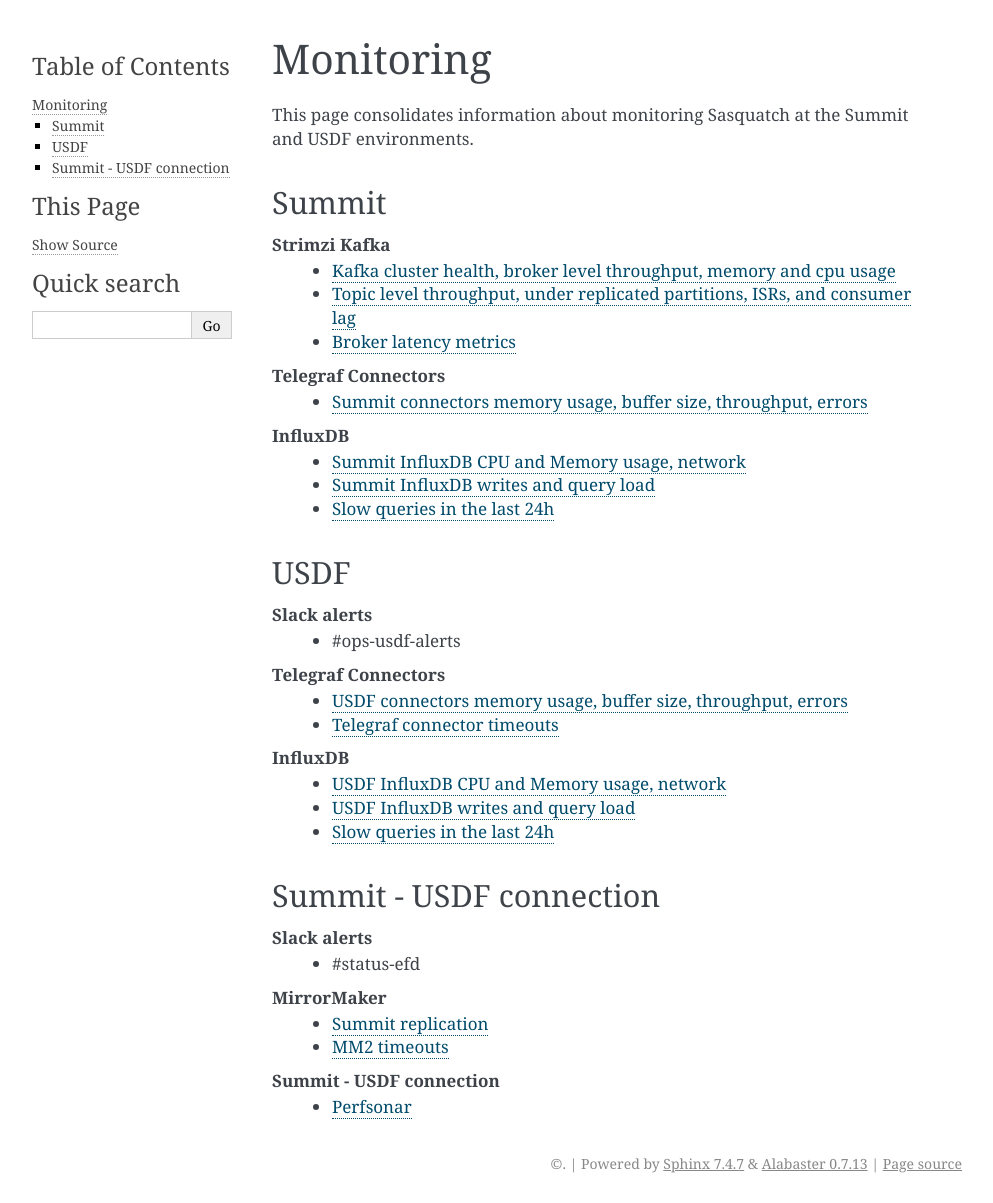
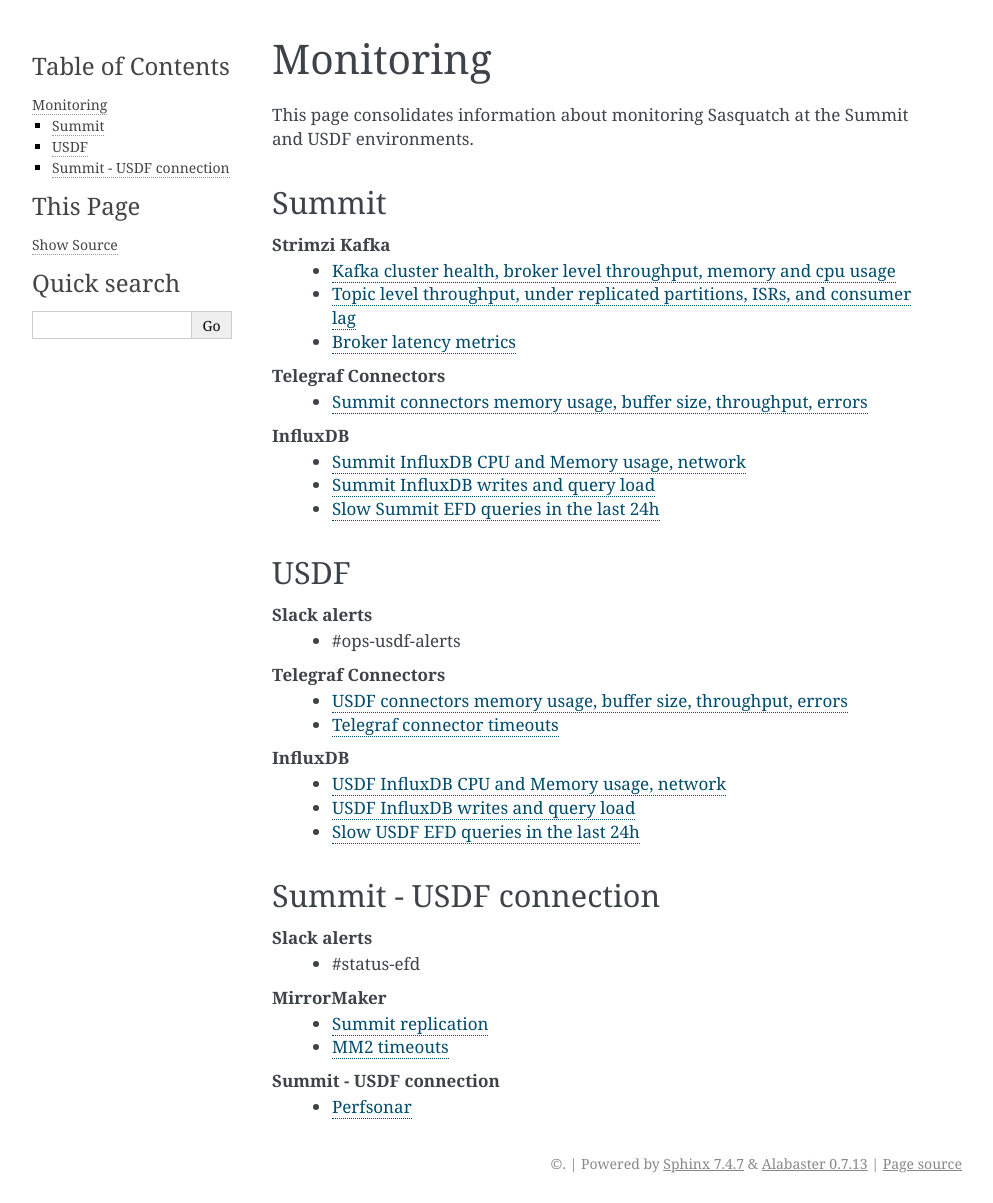
Before and after one commit to lsst-sqre/sasquatch, a Sphinx documentation site: the page built from docs/admin/monitoring.rst, in a window 1280 px wide. Shown: the whole page, without its empty margins (148-1141 px from the left). Built offline with Sphinx 7.4.7, drawn with Linux system fonts in a browser that asks for light colours.

Commit message:
Fix duplicate explicit target name

```diff
--- a/docs/admin/monitoring.rst
+++ b/docs/admin/monitoring.rst
@@ -20,7 +20,7 @@
 **InfluxDB**
    - `Summit InfluxDB CPU and Memory usage, network <https://grafana.ls.lsst.org/d/6581e46e4e5c7ba40a07646515ef7b35/kubernetes-compute-resources-pod?orgId=1&from=now-1h&to=now&timezone=utc&var-datasource=default&var-cluster=yagan.cp&var-namespace=sasquatch&var-pod=sasquatch-influxdb-enterprise-data-0&refresh=10s>`_
    - `Summit InfluxDB writes and query load <https://summit-lsp.lsst.codes/chronograf/sources/1/dashboards/636?refresh=Paused&lower=now%28%29%20-%2024h>`_
-   - `Slow queries in the last 24h <https://grafana.ls.lsst.org/d/afnpxzm/sasquatch-slow-queries?orgId=1&from=now-24h&to=now&timezone=utc>`_
+   - `Slow Summit EFD queries in the last 24h <https://grafana.ls.lsst.org/d/afnpxzm/sasquatch-slow-queries?orgId=1&from=now-24h&to=now&timezone=utc>`_
 
 USDF
 ----
@@ -35,7 +35,7 @@
 **InfluxDB**
    - `USDF InfluxDB CPU and Memory usage, network <https://grafana.slac.stanford.edu/d/dd71bcda-7744-4a86-bb10-f3cb65a1255c/kubernetes-workload-state?var-bin=2m&orgId=1&from=now-1h&to=now&timezone=America%2FLos_Angeles&var-node=$__all&var-namespace=vcluster--usdf-rsp&var-topk=10&var-filter_by_pod=sasquatch-influxdb-enterprise-active.%2A&var-filter_by_container=.%2A>`_
    - `USDF InfluxDB writes and query load <https://usdf-rsp.slac.stanford.edu/chronograf/sources/1/dashboards/67?refresh=Paused&lower=now%28%29%20-%2024h>`_
-   - `Slow queries in the last 24h <https://grafana.slac.stanford.edu/d/ff43qxi8owpa8e/sasquatch-slow-queries?orgId=1&from=now-24h&to=now&timezone=utc>`_
+   - `Slow USDF EFD queries in the last 24h <https://grafana.slac.stanford.edu/d/ff43qxi8owpa8e/sasquatch-slow-queries?orgId=1&from=now-24h&to=now&timezone=utc>`_
 
 
 Summit - USDF connection
```
